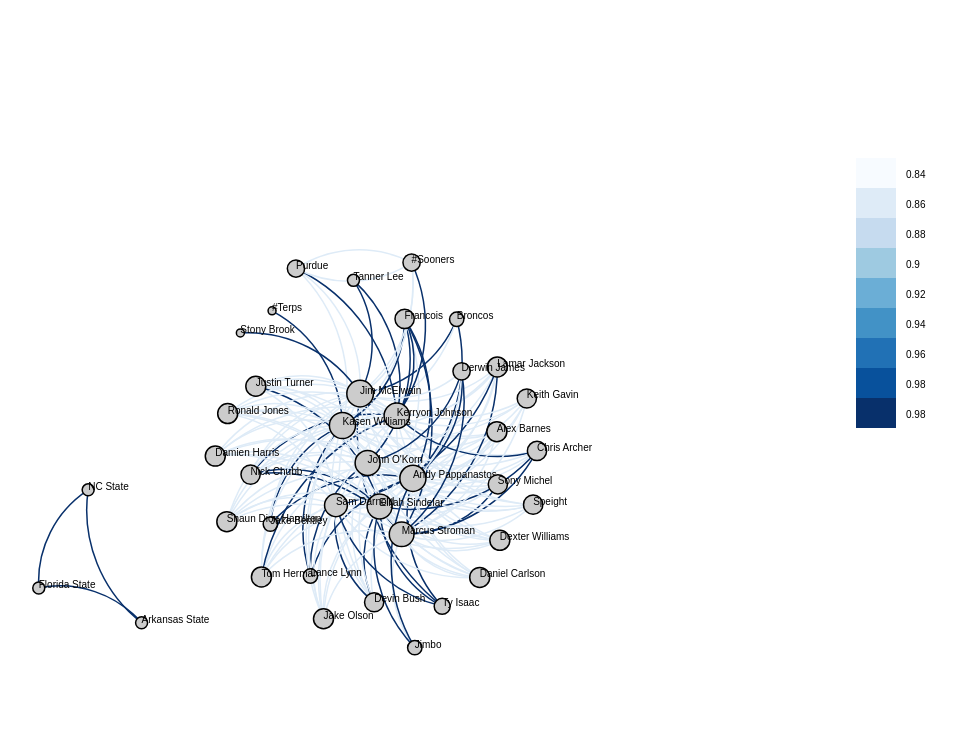
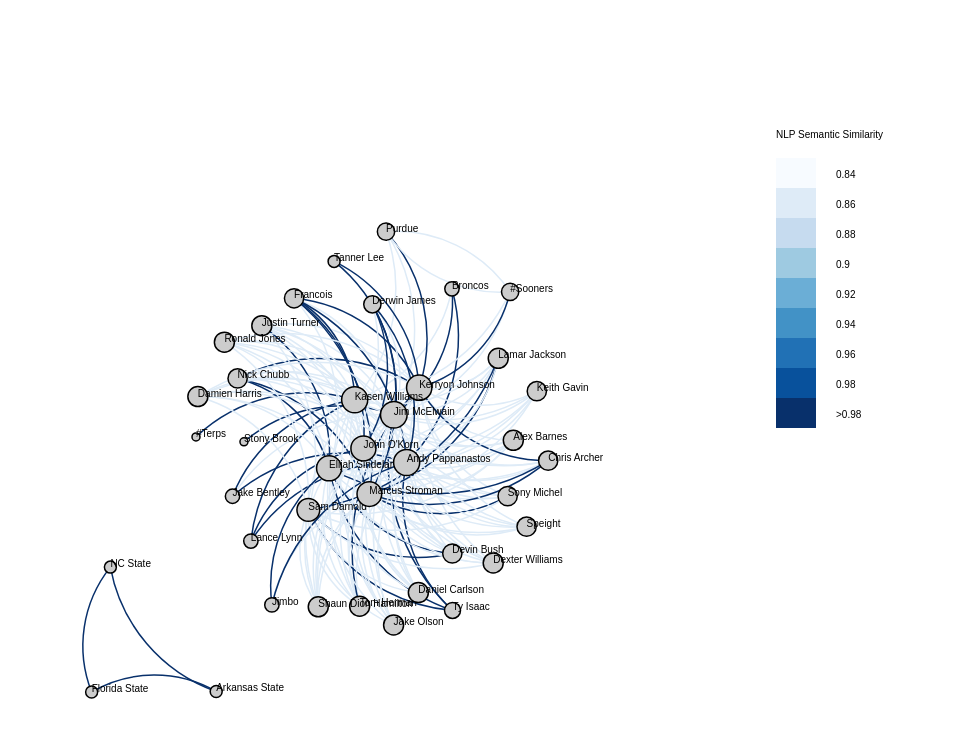
Before and after one commit to niranjantdesai/twitter-trends-analysis-viz, a plain HTML site: page KunVisualization/NLPVisualization/graph.html in a window 1280 px wide. Shown: the whole page, without its empty margins (122-1079 px from the left). Drawn offline with Linux system fonts and the light colour scheme.

Commit message:
minor changes to legend

```diff
--- a/KunVisualization/NLPVisualization/graph.html
+++ b/KunVisualization/NLPVisualization/graph.html
@@ -86,21 +86,40 @@ d3.csv("nlpGraph.csv", function(d){
           .attr("class", "legend")
           .enter().append("rect")
           .attr("height", legend_height)
-          .attr("x", function(d) {  return width - margin.left - 80; })
+          .attr("x", function(d) {  return width - margin.left - 160; })
           .attr("y", function(d, i) {  return start += legend_height  })
           .attr("width", function(d) { return 40; })
           .attr("fill", function(d){ return d});
   var start = 140;
 
   for (var i = 0; i < legend_labels.length; i ++){
+
+          if (i < legend_labels.length - 1){
               svg.append("text")
-                .attr("x", width - margin.left - 30 )
+                .attr("x", width - margin.left - 100 )
                 .attr("y", start += legend_height )
                 .attr("font-size", "15px")
                 .text(legend_labels[i]);
+              }
+
+              else{
+                svg.append("text")
+                .attr("x", width - margin.left - 100 )
+                .attr("y", start += legend_height )
+                .attr("font-size", "15px")
+                .text(">" + legend_labels[i]);
+
+              }
 
 
           }
+
+    d3.select('svg').append("text")
+            .attr("class", "title")
+            .attr("x", width - margin.left - 160 )
+            .attr("y", 130)
+            .attr("font-size", "30px")
+            .text("NLP Semantic Similarity");
 
 
 
@@ -123,7 +142,7 @@ d3.csv("nlpGraph.csv", function(d){
 
     var force = d3.forceSimulation()
         .nodes(d3.values(nodes))
-        .force("link", d3.forceLink(links).distance(120))
+        .force("link", d3.forceLink(links).distance(140))
         .force('center', d3.forceCenter(width / 2, height / 2))
         .force("x", d3.forceX())
         .force("y", d3.forceY())
```
